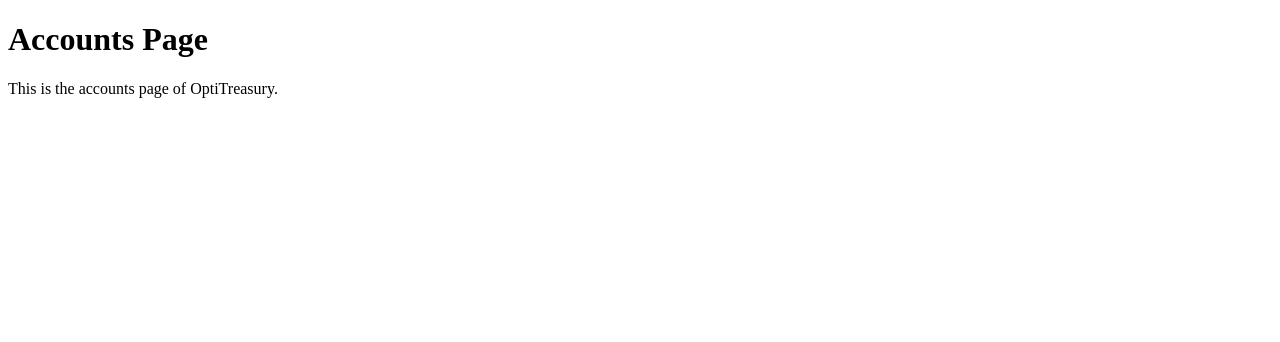
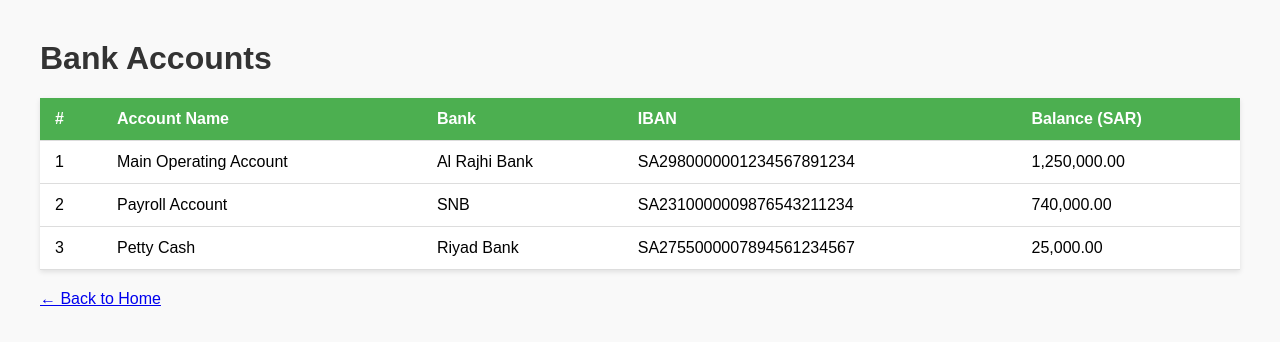
Before and after one commit to aburzeeqa/optitreasury-simple, a plain HTML site: page src/templates/accounts.html in a window 1280 px wide. Drawn offline with Linux system fonts and the light colour scheme.

Commit message:
Update accounts.html

```diff
--- a/src/templates/accounts.html
+++ b/src/templates/accounts.html
@@ -2,10 +2,80 @@
 <html lang="en">
 <head>
     <meta charset="UTF-8">
-    <title>Accounts</title>
+    <title>Bank Accounts</title>
+    <style>
+        body {
+            font-family: Arial, sans-serif;
+            margin: 40px;
+            background-color: #f9f9f9;
+        }
+        h1 {
+            color: #333;
+        }
+        table {
+            width: 100%;
+            border-collapse: collapse;
+            background-color: white;
+            box-shadow: 0 2px 5px rgba(0,0,0,0.1);
+        }
+        th, td {
+            padding: 12px 15px;
+            border-bottom: 1px solid #ddd;
+            text-align: left;
+        }
+        th {
+            background-color: #4CAF50;
+            color: white;
+        }
+        tr:hover {
+            background-color: #f1f1f1;
+        }
+        .back-link {
+            margin-top: 20px;
+            display: inline-block;
+        }
+    </style>
 </head>
 <body>
-    <h1>Accounts Page</h1>
-    <p>This is the accounts page of OptiTreasury.</p>
+
+    <h1>Bank Accounts</h1>
+
+    <table>
+        <thead>
+            <tr>
+                <th>#</th>
+                <th>Account Name</th>
+                <th>Bank</th>
+                <th>IBAN</th>
+                <th>Balance (SAR)</th>
+            </tr>
+        </thead>
+        <tbody>
+            <tr>
+                <td>1</td>
+                <td>Main Operating Account</td>
+                <td>Al Rajhi Bank</td>
+                <td>SA2980000001234567891234</td>
+                <td>1,250,000.00</td>
+            </tr>
+            <tr>
+                <td>2</td>
+                <td>Payroll Account</td>
+                <td>SNB</td>
+                <td>SA2310000009876543211234</td>
+                <td>740,000.00</td>
+            </tr>
+            <tr>
+                <td>3</td>
+                <td>Petty Cash</td>
+                <td>Riyad Bank</td>
+                <td>SA2755000007894561234567</td>
+                <td>25,000.00</td>
+            </tr>
+        </tbody>
+    </table>
+
+    <a href="/" class="back-link">← Back to Home</a>
+
 </body>
 </html>
```
